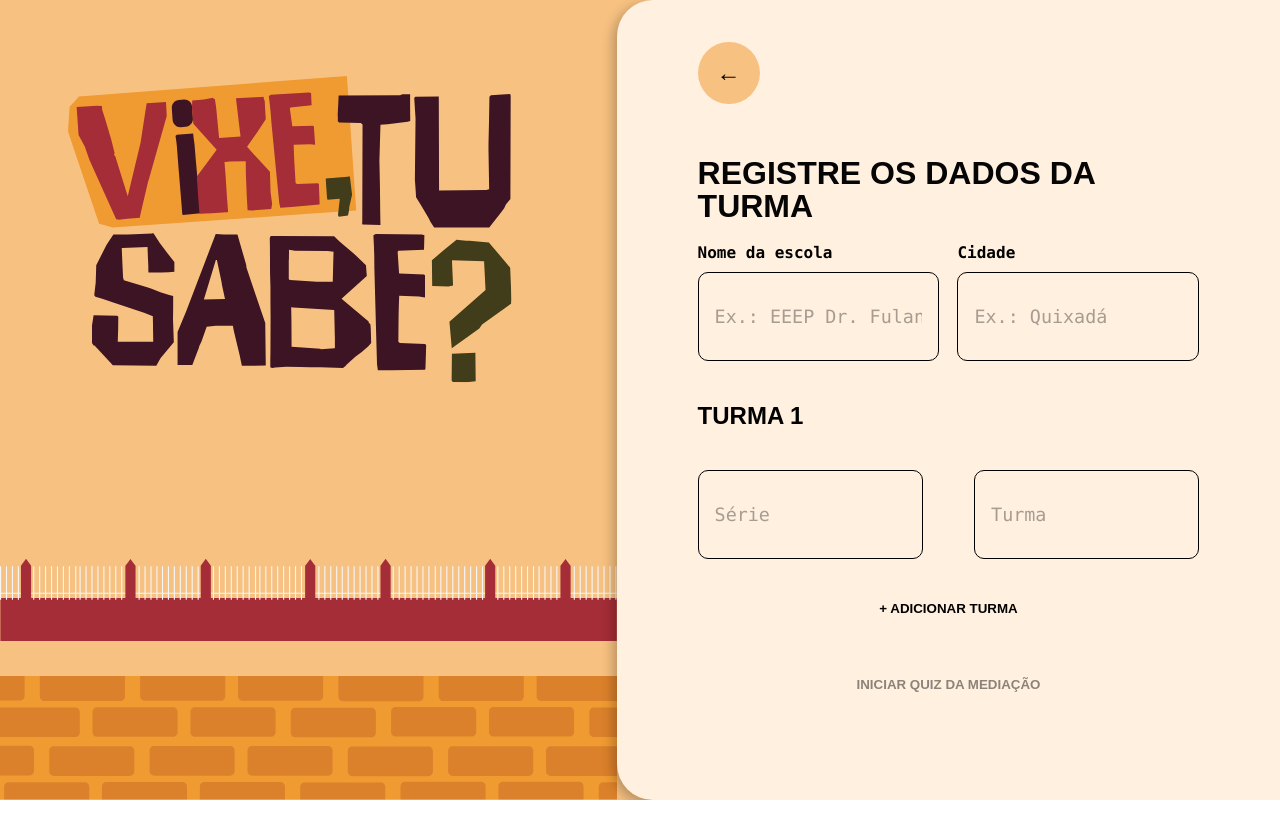
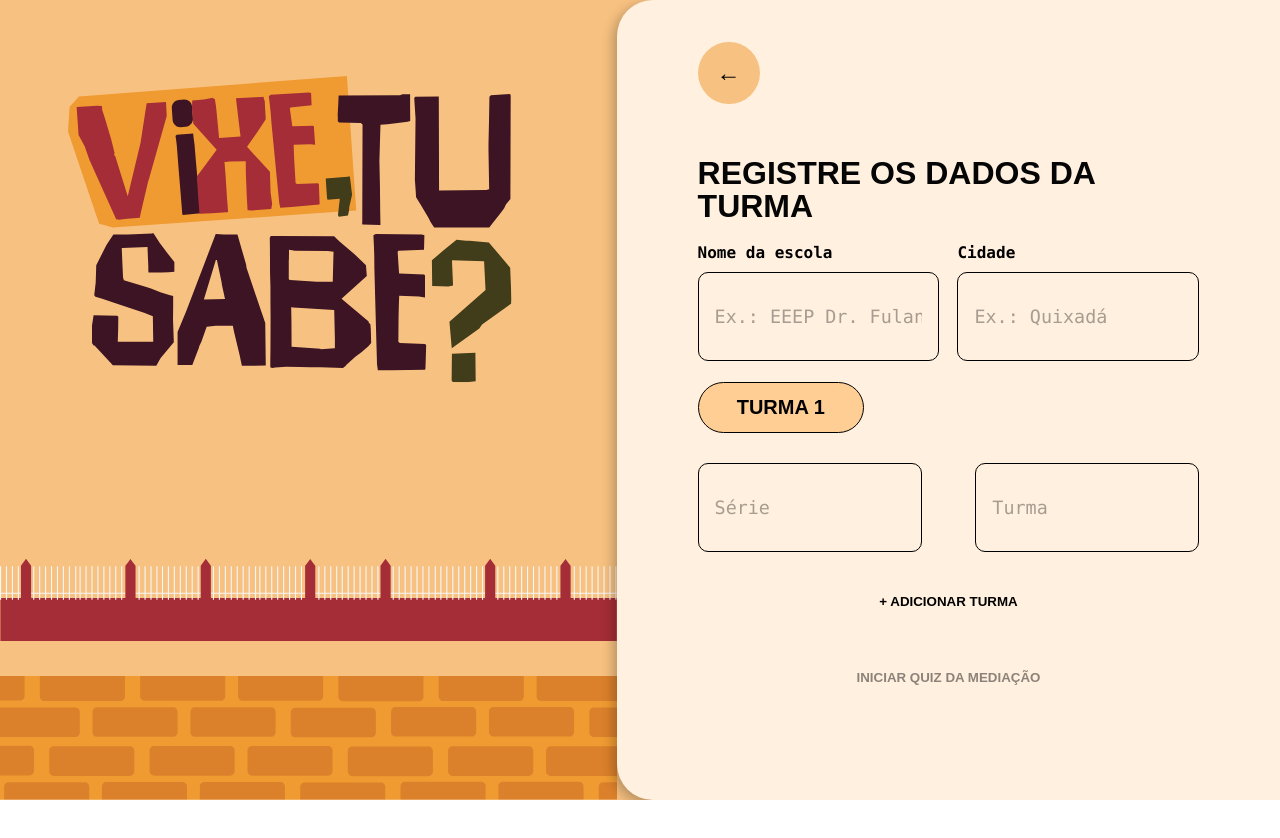
Before and after one commit to CSCAQXD/QUIZ-vixe-tu-sabe, a React app in the folder frontend/: page /cadastro-turmas in a window 1280 px wide. Shown: the top 838 px of the page. Built offline with nearby package versions, Linux system fonts and the light colour scheme; no server answers; the HTML template or start-up script is replaced by a standard one.

Commit message:
style(turmas): ajusta formulário conforme o protótipo

```diff
--- a/frontend/src/components/features/turmas/TurmaForm/TurmaForm.css
+++ b/frontend/src/components/features/turmas/TurmaForm/TurmaForm.css
@@ -1,19 +1,22 @@
 .turma-form {
     min-width: 0;
     display: grid;
-    gap: 20px;
+    gap: clamp(24px, 2.8vh, 30px);
     margin: 0;
     padding: 0;
     border: 0;
 }
 
-.turma-form legend {
-    margin-bottom: 14px;
-    padding: 12px 52px;
+.turma-form h2 {
+    justify-self: start;
+    width: clamp(160px, 13vw, 195px);
+    margin: 0 0 6px;
+    padding: 13px 24px;
     border: 1px solid #000;
     border-radius: 162px;
     color: #000;
-    background: #f7c181;
+    text-align: center;
+    background: #ffce94;
     font-family:
         Montserrat,
         Arial,
@@ -26,7 +29,7 @@
     display: grid;
     grid-template-columns:
         repeat(2, minmax(0, 1fr));
-    gap: clamp(30px, 4vw, 80px);
+    gap: clamp(30px, 4.2vw, 80px);
 }
 
 .turma-form__remove {
```
